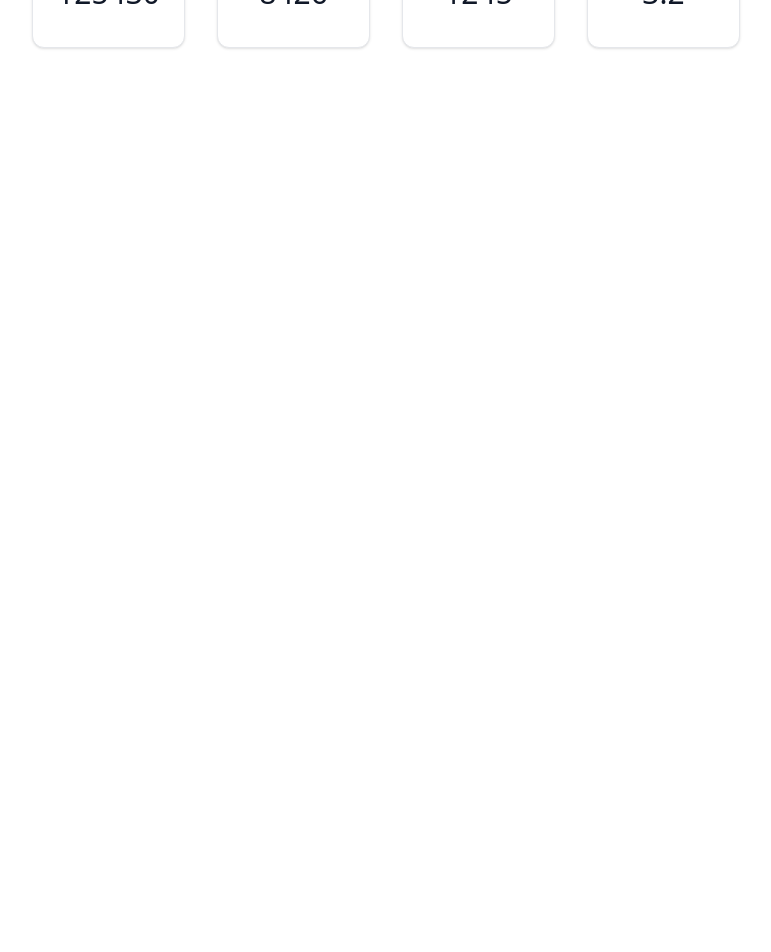
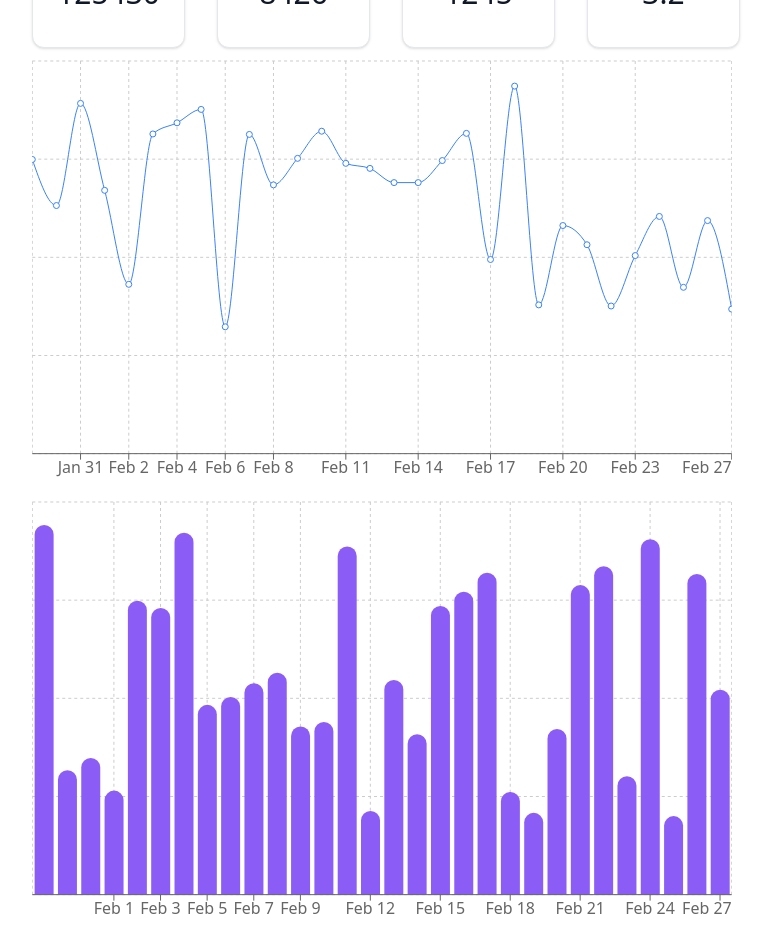
Before and after one commit to egor-kharlamov/analytics-dashboard, a React (Vite) app: page / in a window 1280 px wide. Shown: the part 250-1202 px from the top of the page, without its empty margins (254-1025 px from the left). Before the commit the page ends 864 px from the top, so only its background shows below. Built offline with nearby package versions, Linux system fonts and the light colour scheme.

Commit message:
feat: add saleschart and userchart

```diff
--- a/src/App.tsx
+++ b/src/App.tsx
@@ -1,14 +1,20 @@
 import './App.css'
 import {Layout} from "./components/layout/Layout.tsx";
 import {StatsCard} from "./components/dashboard/StatsCard.tsx";
-import {useStats} from "./api/queries.ts";
+import {useSalesData, useStats, useUsersData} from "./api/queries.ts";
+import {SalesChart} from "./components/charts/SalesChart.tsx";
+import {UserChart} from "./components/charts/UserChart.tsx";
 
 function App() {
+    //TODO: add icons to cards
     const { data: stats} = useStats();
-    //TODO: add icons to cards
+    //TODO add changeable days for below queries
+    const { data: sales } = useSalesData(30);
+    const { data: user } = useUsersData(30);
+
     return (
       <Layout>
-          <div className="grid grid-cols-4 gap-8">
+          <div className="grid grid-cols-4 gap-8 md:grid-cols-2 lg:grid-cols-4">
               <StatsCard
                   title="Revenue"
                   value={stats ? stats.revenue.toString() : ""}
@@ -30,8 +36,14 @@ function App() {
                   change={stats ? stats.conversionChange : 0}
               />
           </div>
+          <div className="mt-2">
+            <SalesChart data={sales ? sales : []} />
+          </div>
+          <div className="mt-2">
+              <UserChart data={user ? user : []}/>
+          </div>
       </Layout>
-  )
+    )
 }
 
 export default App
--- a/src/api/mockData.ts
+++ b/src/api/mockData.ts
@@ -43,7 +43,7 @@ export const generateSalesData = (days: number): Promise<ISalesDataPoint[]> => {
 
                 data.push({
                     date: date.toLocaleDateString('en-US', { month: 'short', day: 'numeric' }),
-                    sales: Math.floor(Math.random() * 10000) + 5000, // От 5,000 до 15,000
+                    sales: Math.floor(Math.random() * 10000) + 5000,
                 });
             }
 
@@ -64,7 +64,7 @@ export const generateUsersData = (days: number): Promise<IUsersDataPoint[]> => {
 
                 data.push({
                     date: date.toLocaleDateString('en-US', { month: 'short', day: 'numeric' }),
-                    users: Math.floor(Math.random() * 500) + 100, // От 100 до 600
+                    users: Math.floor(Math.random() * 500) + 100,
                 });
             }
 
@@ -92,7 +92,7 @@ export const generateTransactions = (count: number): Promise<ITransaction[]> =>
 
             for (let i = 0; i < count; i++) {
                 const date = new Date();
-                date.setDate(date.getDate() - Math.floor(Math.random() * 30)); // Последние 30 дней
+                date.setDate(date.getDate() - Math.floor(Math.random() * 30));
 
                 transactions.push({
                     id: `TXN-${1000 + i}`,
@@ -102,7 +102,7 @@ export const generateTransactions = (count: number): Promise<ITransaction[]> =>
                         year: 'numeric'
                     }),
                     customer: names[Math.floor(Math.random() * names.length)],
-                    amount: Math.floor(Math.random() * 5000) + 100, // От $100 до $5,100
+                    amount: Math.floor(Math.random() * 5000) + 100,
                     status: statuses[Math.floor(Math.random() * statuses.length)],
                 });
             }
--- a/src/api/queries.ts
+++ b/src/api/queries.ts
@@ -8,16 +8,16 @@ export const useStats = () => useQuery<IStats>({
 });
 
 export const useSalesData = (days: number) => useQuery<ISalesDataPoint[]>({
-    queryKey: ['stats'],
+    queryKey: ['sales'],
     queryFn: () => generateSalesData(days)
 });
 
 export const useUsersData = (days: number) => useQuery<IUsersDataPoint[]>({
-    queryKey: ['stats'],
+    queryKey: ['users'],
     queryFn: () => generateUsersData(days)
 });
 
 export const useTransactions = (count: number) => useQuery<ITransaction[]>({
-    queryKey: ['stats'],
+    queryKey: ['transactions'],
     queryFn: () => generateTransactions(count)
 });
--- /dev/null
+++ b/src/components/charts/SalesChart.tsx
@@ -0,0 +1,30 @@
+import { LineChart, Line, XAxis, YAxis, CartesianGrid, Tooltip } from 'recharts';
+import type {FC} from "react";
+import type {ISalesDataPoint} from "../../types";
+
+
+interface ISalesChart {
+    data: ISalesDataPoint[]
+}
+
+export const SalesChart:FC<ISalesChart> = ({data}) => {
+    return (
+        <LineChart
+            style={{ width: '100%', maxWidth: '700px', height: '100%', maxHeight: '70vh', aspectRatio: 1.618 }}
+            responsive
+            data={data}
+            margin={{
+                top: 5,
+                right: 0,
+                left: 0,
+                bottom: 5,
+            }}
+        >
+            <CartesianGrid strokeDasharray="3 3" />
+            <XAxis dataKey="date" />
+            <YAxis width="auto" />
+            <Tooltip />
+            <Line type="monotone" dataKey="sales" stroke="#3B82F6" activeDot={{ r: 8 }} />
+        </LineChart>
+    );
+}
--- /dev/null
+++ b/src/components/charts/UserChart.tsx
@@ -0,0 +1,29 @@
+import { BarChart, Bar, XAxis, YAxis, CartesianGrid, Tooltip } from 'recharts';
+import type {IUsersDataPoint} from "../../types";
+import type {FC} from "react";
+
+interface IUserChart {
+    data: IUsersDataPoint[];
+}
+
+export const UserChart:FC<IUserChart> = ({data}) => {
+    return (
+        <BarChart
+            style={{ width: '100%', maxWidth: '700px', maxHeight: '70vh', aspectRatio: 1.618 }}
+            responsive
+            data={data}
+            margin={{
+                top: 5,
+                right: 0,
+                left: 0,
+                bottom: 5,
+            }}
+        >
+            <CartesianGrid strokeDasharray="3 3" />
+            <XAxis dataKey="date" />
+            <YAxis width="auto" />
+            <Tooltip />
+            <Bar dataKey="users" fill="#8B5CF6" activeBar={{ fill: 'pink', stroke: 'blue' }} radius={[10, 10, 0, 0]} />
+        </BarChart>
+    );
+}
```
